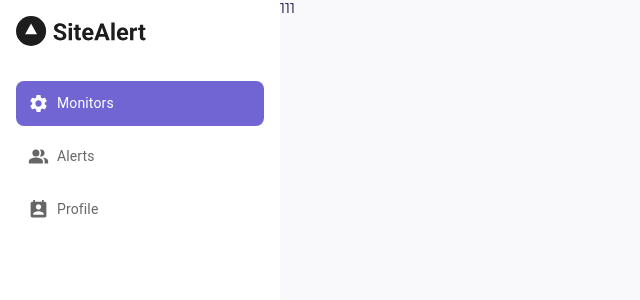
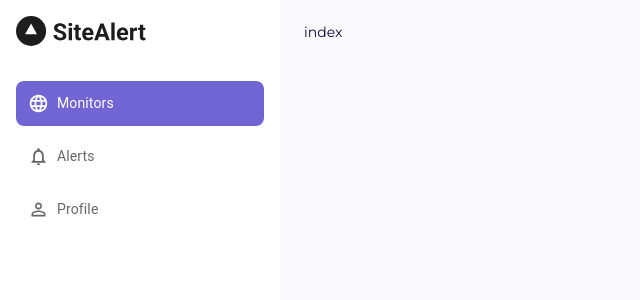
Before and after one commit to hardsmile98/alert-main, a React (Create React App) app: page /monitors in a window 1280 px wide. Shown: the top 300 px of the page, without its empty margins (0-640 px from the left). Built offline with nearby package versions, Linux system fonts and the light colour scheme; no server answers.

Commit message:
feat: pages

```diff
--- /dev/null
+++ b/src/components/PageWrapper/index.tsx
@@ -0,0 +1,64 @@
+import { Box, Typography } from '@mui/material';
+import { Warning } from '@mui/icons-material';
+import { ErrorBoundary, Loader } from 'components';
+import { Helmet } from 'react-helmet';
+import styles from './styles';
+
+interface IProps {
+  title?: string
+  children: React.ReactNode
+  isLoading?: boolean
+  isError?: boolean
+  loadingText?: string
+}
+
+function PageWrapper({
+  title,
+  children,
+  isLoading,
+  isError,
+  loadingText = 'Loading...',
+}: IProps) {
+  const defaultTitle = 'SiteAlert - monitors your sites';
+  const newTitle = title ? `${title} | ${defaultTitle}` : defaultTitle;
+
+  if (isError) {
+    return (
+      <Box sx={styles.root}>
+        <Typography
+          variant="h5"
+          sx={styles.errorTitle}
+        >
+          <Warning />
+          Произошла ошибка
+        </Typography>
+
+        <Box mt={0.5}>
+          Извините, произошла ошибка. Попробуйте позже.
+        </Box>
+      </Box>
+    );
+  }
+
+  return (
+    <ErrorBoundary>
+      <Helmet title={newTitle} />
+
+      {isLoading
+        ? (
+          <Box sx={styles.loading}>
+            <Loader
+              text={loadingText}
+            />
+          </Box>
+        )
+        : (
+          <Box sx={styles.root}>
+            {children}
+          </Box>
+        )}
+    </ErrorBoundary>
+  );
+}
+
+export default PageWrapper;
--- /dev/null
+++ b/src/components/PageWrapper/styles.ts
@@ -0,0 +1,24 @@
+const styles = {
+  root: {
+    p: 3,
+  },
+
+  errorTitle: {
+    lineHeight: 1,
+
+    svg: {
+      color: 'error.main',
+      mr: 0.5,
+    },
+  },
+
+  loading: {
+    height: '100%',
+    width: '100%',
+    display: 'flex',
+    alignItems: 'center',
+    justifyContent: 'center',
+  },
+};
+
+export default styles;
--- a/src/components/index.ts
+++ b/src/components/index.ts
@@ -2,6 +2,7 @@ import Loader from './Loader';
 import Modal from './Modal';
 import Select from './Select';
 import ErrorBoundary from './ErrorBoundary';
+import PageWrapper from './PageWrapper';
 import Link from './Link';
 
 export {
@@ -9,5 +10,6 @@ export {
   Modal,
   Select,
   Link,
+  PageWrapper,
   ErrorBoundary,
 };
--- /dev/null
+++ b/src/pages/Alerts/index.tsx
@@ -0,0 +1,13 @@
+import { PageWrapper } from 'components';
+
+function Alerts() {
+  return (
+    <PageWrapper
+      title="Alerts"
+    >
+      index
+    </PageWrapper>
+  );
+}
+
+export default Alerts;
--- /dev/null
+++ b/src/pages/Monitors/index.tsx
@@ -0,0 +1,13 @@
+import { PageWrapper } from 'components';
+
+function Monitors() {
+  return (
+    <PageWrapper
+      title="Monitors"
+    >
+      index
+    </PageWrapper>
+  );
+}
+
+export default Monitors;
--- /dev/null
+++ b/src/pages/Profile/index.tsx
@@ -0,0 +1,13 @@
+import { PageWrapper } from 'components';
+
+function Profile() {
+  return (
+    <PageWrapper
+      title="Profile"
+    >
+      index
+    </PageWrapper>
+  );
+}
+
+export default Profile;
--- a/src/router/Layout/Navbar/Menu/MenuIcons/index.tsx
+++ b/src/router/Layout/Navbar/Menu/MenuIcons/index.tsx
@@ -1,8 +1,8 @@
 import { IRouteIcon } from 'models';
 import {
-  PermContactCalendar as RecordIcon,
-  Settings as SettingIcon,
-  PeopleAlt as ClientsIcon,
+  PersonOutline as ProfileIcon,
+  Language as MonitorsIcon,
+  NotificationsNoneOutlined as AlerIcon,
 } from '@mui/icons-material';
 
 interface IProps {
@@ -10,9 +10,9 @@ interface IProps {
 }
 
 const ICONS = {
-  profile: <RecordIcon />,
-  alerts: <ClientsIcon />,
-  monitors: <SettingIcon />,
+  profile: <ProfileIcon />,
+  alerts: <AlerIcon />,
+  monitors: <MonitorsIcon />,
 };
 
 function MenuIcons({ icon }: IProps) {
--- a/src/router/Routes.tsx
+++ b/src/router/Routes.tsx
@@ -14,6 +14,9 @@ import PageLoader from './PageLoader';
 
 const Register = React.lazy(() => import('pages/NoAuth/Register'));
 const Login = React.lazy(() => import('pages/NoAuth/Login'));
+const Monitors = React.lazy(() => import('pages/Monitors'));
+const Alerts = React.lazy(() => import('pages/Alerts'));
+const Profile = React.lazy(() => import('pages/Profile'));
 
 function Routes() {
   const dispatch = useDispatch();
@@ -43,7 +46,10 @@ function Routes() {
         {true ? (
           <Layout>
             <Switch>
-              <Route path="*" element={<div>111</div>} />
+              <Route path="/monitors" element={<Monitors />} />
+              <Route path="/alerts" element={<Alerts />} />
+              <Route path="/profile" element={<Profile />} />
+              <Route path="*" element={<Navigate to="/monitors" />} />
             </Switch>
           </Layout>
         ) : (
```
